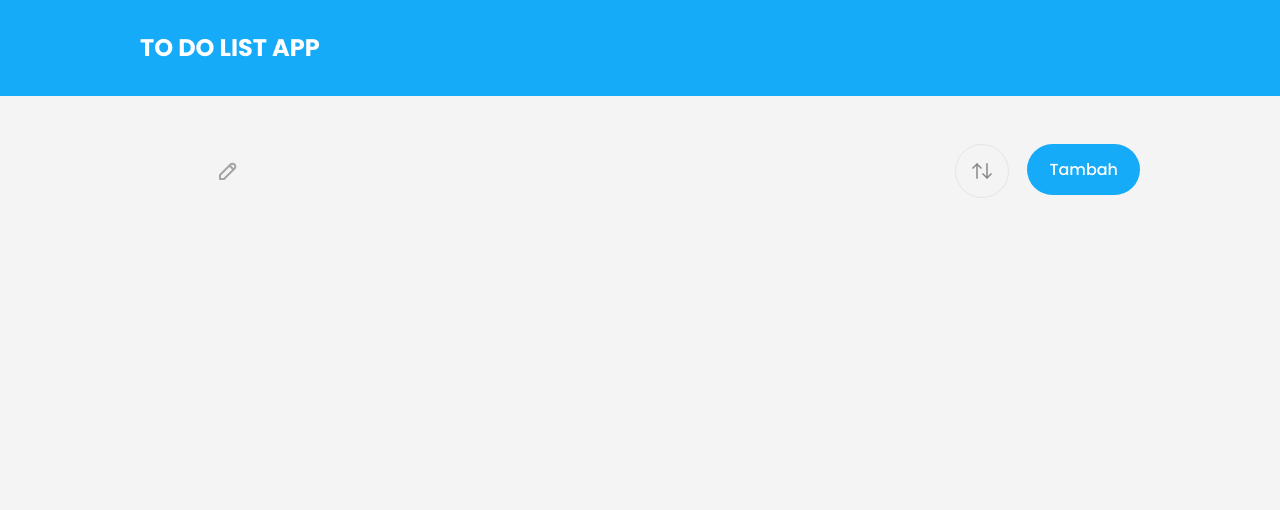
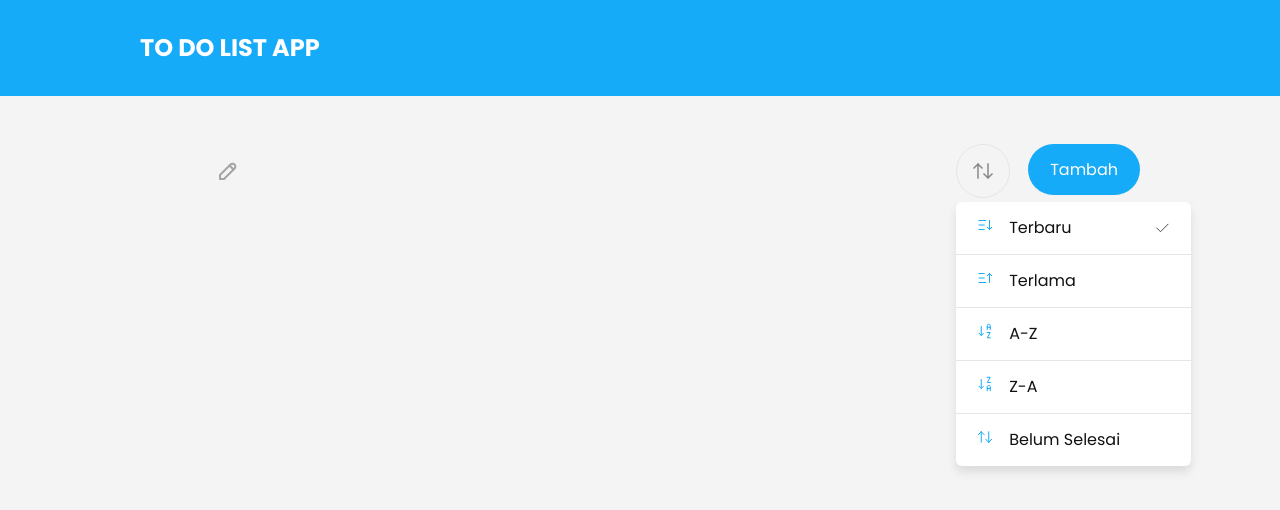
Before and after one commit to johnsonlin286/skyshi_assessment, a Next.js app: page /detail/1 in a window 1280 px wide. Both pictures are taken after a click on the button 982 px from the left and 171 px from the top of the page. Shown: the top 510 px of the page. Built offline with nearby package versions, Linux system fonts and the light colour scheme.

Commit message:
commit add sort item function

```diff
--- a/src/api/todo.js
+++ b/src/api/todo.js
@@ -1,6 +1,17 @@
 import axios from "axios";
 
 const API_URL = "https://todo.api.devcode.gethired.id/todo-items";
+
+export const fetchAllTodos = async (activityId) => {
+  try {
+    const result = await axios.get(
+      `${API_URL}?activity_group_id=${activityId}`
+    );
+    return result;
+  } catch (error) {
+    throw Error(error);
+  }
+};
 
 export const postNewTodo = async ({ activityId, title, priority }) => {
   try {
--- a/src/components/SortOptions.js
+++ b/src/components/SortOptions.js
@@ -1,37 +1,79 @@
+import { useRef, useState, useEffect, useContext } from "react";
 import Image from "next/image";
+import { SortTodoContext } from "@/context/sortTodoContext";
 
 const SORT_OPTIONS = [
   {
     id: "s1",
     icon: "/image/icon-sort-newest.svg",
     label: "Terbaru",
+    value: "newest",
   },
   {
     id: "s2",
     icon: "/image/icon-sort-oldest.svg",
     label: "Terlama",
+    value: "oldest",
   },
   {
     id: "s3",
     icon: "/image/icon-sort-asc.svg",
     label: "A-Z",
+    value: "asc",
   },
   {
     id: "s4",
     icon: "/image/icon-sort-dsc.svg",
     label: "Z-A",
+    value: "dsc",
   },
   {
     id: "s5",
     icon: "/image/icon-sort-unfin.svg",
     label: "Belum Selesai",
+    value: "unfin",
   },
 ];
 
 function SortOptions({ className }) {
+  const { setSortTodo } = useContext(SortTodoContext);
+  const optionsElm = useRef(null);
+  const [showOptions, setShowOptions] = useState(false);
+  const [selectedOpt, setSelectedOpt] = useState("newest");
+
+  const optionsToggle = () => {
+    setShowOptions(!showOptions);
+  };
+
+  const clickOutsideHandler = (event) => {
+    const target = event.target;
+    if (optionsElm.current && !optionsElm.current.contains(target)) {
+      setShowOptions(false);
+    }
+  };
+
+  useEffect(() => {
+    document.addEventListener("click", clickOutsideHandler);
+    return () => {
+      document.removeEventListener("click", clickOutsideHandler);
+    };
+  }, []);
+
+  const onChangeSelected = (value) => {
+    setSortTodo(value);
+    setSelectedOpt(value);
+    optionsToggle();
+  };
+
   return (
-    <div className={`sort-options ${className || ""}`}>
-      <button className="w-[54px] h-[54px] flex justify-center items-center border border-gray500 rounded-full">
+    <div
+      ref={optionsElm}
+      className={`sort-options relative ${className || ""}`}
+    >
+      <button
+        className="w-[54px] h-[54px] flex justify-center items-center border border-gray500 rounded-full"
+        onClick={optionsToggle}
+      >
         <Image
           src={"/image/icon-sort.svg"}
           alt="icon-sort"
@@ -39,6 +81,36 @@
           height={24}
         />
       </button>
+      {showOptions && (
+        <ul className="absolute w-[235px] bg-white rounded-md  shadow-card mt-1">
+          {SORT_OPTIONS.map((item) => (
+            <li
+              key={item.id}
+              className="flex justify-between items-center border-b border-gray500 last-of-type:border-b-0 py-[14px] px-[20px] cursor-pointer"
+              onClick={onChangeSelected.bind(this, item.value)}
+            >
+              <span className="flex font-normal">
+                <Image
+                  src={item.icon}
+                  alt={`icon-${item.label}`}
+                  width={0}
+                  height={0}
+                  className="w-[18px] h-[18px] mr-[15px]"
+                />
+                {item.label}
+              </span>
+              {selectedOpt === item.value && (
+                <Image
+                  src={"/image/icon-check-thin.svg"}
+                  alt="icon-check-thin"
+                  width={18}
+                  height={18}
+                />
+              )}
+            </li>
+          ))}
+        </ul>
+      )}
     </div>
   );
 }
--- a/src/components/TodoList.js
+++ b/src/components/TodoList.js
@@ -5,10 +5,13 @@
 import ModalAddTodo from "@/components/ModalAddTodo";
 import { postNewTodo, checkTodo, deleteTodo, patchTodo } from "@/api/todo";
 import { TodoModalContext } from "@/context/todoModalContext";
+import { SortTodoContext } from "@/context/sortTodoContext";
+import sortTodos from "@/utils/sort";
 import ConfirmDelete from "./ConfirmDelete";
 
 function TodoList({ activityId, todos, fetcUpdate }) {
   const { modalToggle } = useContext(TodoModalContext);
+  const { sortTodo } = useContext(SortTodoContext);
   const [data, setData] = useState();
   const [pickedTodo, setPickedTodo] = useState();
   const [showDelConfirm, setShowDelConfirm] = useState(false);
@@ -16,6 +19,12 @@
   useEffect(() => {
     setData(todos);
   }, [todos]);
+
+  useEffect(() => {
+    if (!data) return;
+    const sortResult = sortTodos(sortTodo, data);
+    setData(sortResult);
+  }, [data, setData, sortTodo]);
 
   const onPatchHandler = async (pickedTodoId, name) => {
     switch (name) {
--- /dev/null
+++ b/src/context/sortTodoContext.js
@@ -0,0 +1,23 @@
+import { createContext, useState } from "react";
+
+export const SortTodoContext = createContext({
+  sortTodo: "newest",
+  setSortTodo: () => {},
+});
+
+function SortTodoContextProvider({ children }) {
+  const [sortTodo, setSortTodo] = useState("newest");
+
+  const value = {
+    sortTodo: sortTodo,
+    setSortTodo: setSortTodo,
+  };
+
+  return (
+    <SortTodoContext.Provider value={value}>
+      {children}
+    </SortTodoContext.Provider>
+  );
+}
+
+export default SortTodoContextProvider;
--- a/src/pages/_app.js
+++ b/src/pages/_app.js
@@ -1,12 +1,15 @@
 import AlertContextProvider from "@/context/alertContext";
 import TodoModalContextProvider from "@/context/todoModalContext";
+import SortTodoContextProvider from "@/context/sortTodoContext";
 import "@/styles/globals.scss";
 
 export default function App({ Component, pageProps }) {
   return (
     <AlertContextProvider>
       <TodoModalContextProvider>
-        <Component {...pageProps} />
+        <SortTodoContextProvider>
+          <Component {...pageProps} />
+        </SortTodoContextProvider>
       </TodoModalContextProvider>
     </AlertContextProvider>
   );
--- a/src/styles/globals.scss
+++ b/src/styles/globals.scss
@@ -1,4 +1,4 @@
-@import url("https://fonts.googleapis.com/css2?family=Poppins:wght@500;600;700&display=swap");
+@import url("https://fonts.googleapis.com/css2?family=Poppins:wght@400;500;600;700&display=swap");
 
 @tailwind base;
 @tailwind components;
--- /dev/null
+++ b/src/utils/sort.js
@@ -0,0 +1,16 @@
+export default function sortTodos(name, data) {
+  switch (name) {
+    case "newest":
+      return data.sort((a, b) => new Date(a.id) - new Date(b.id));
+    case "oldest":
+      return data.sort((a, b) => new Date(b.id) - new Date(a.id));
+    case "asc":
+      return data.sort((a, b) => b.title.localeCompare(a.title));
+    case "dsc":
+      return data.sort((a, b) => a.title.localeCompare(b.title));
+    case "unfin":
+      return data.sort((a, b) => b.is_active - a.is_active);
+    default:
+      return data;
+  }
+}
```
